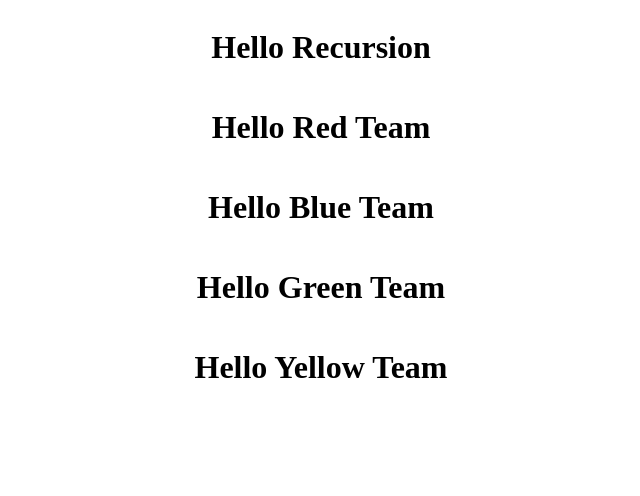
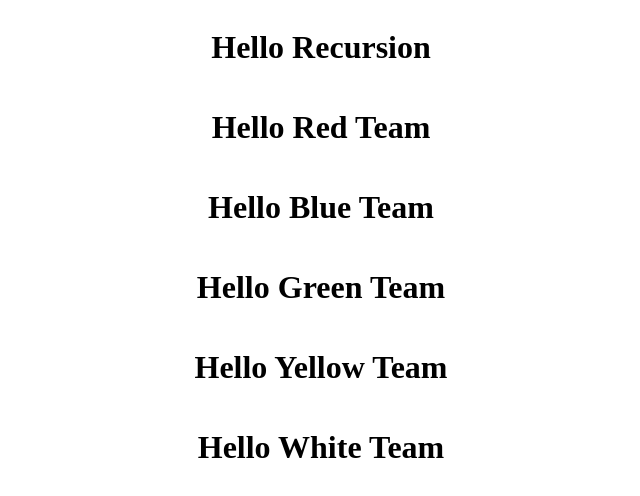
Before and after one commit to d2-beginner-Blue/task1, a plain HTML site: page index.html in a window 1280 px wide. Shown: the whole page, without its empty margins (319-959 px from the left). Drawn offline with Linux system fonts and the light colour scheme.

Commit message:
add-greeting

```diff
--- a/index.html
+++ b/index.html
@@ -14,6 +14,7 @@
         <h1>Hello Blue Team</h1>
         <h1>Hello Green Team</h1>
         <h1>Hello Yellow Team</h1>
+        <h1>Hello White Team</h1>
     </div>
 </body>
 </html>
```
